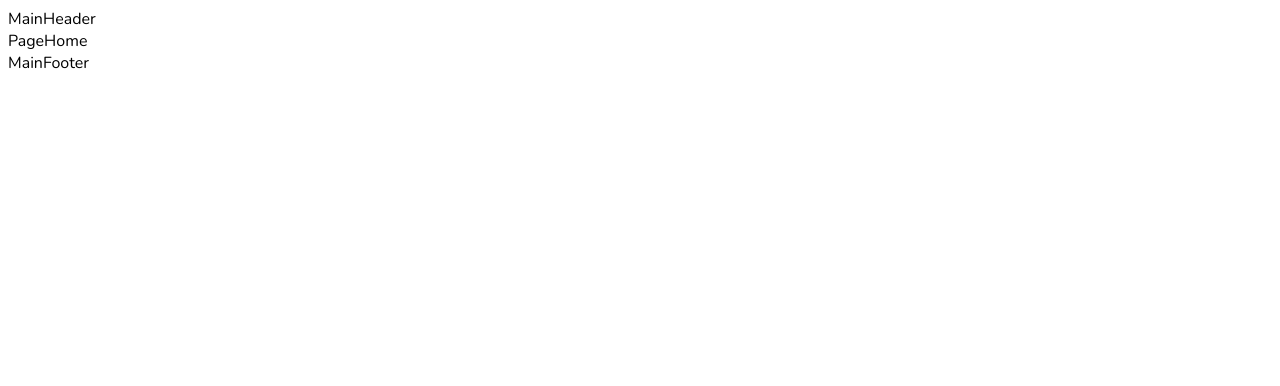
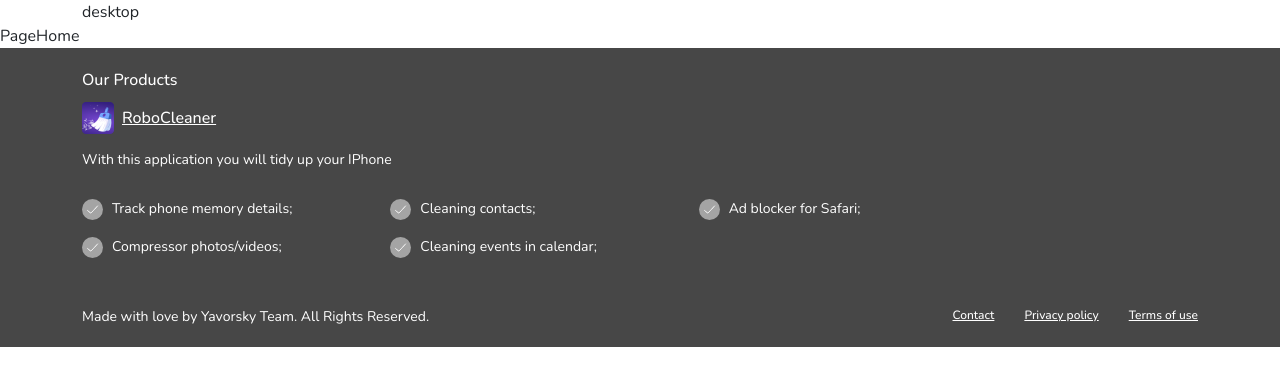
Before and after one commit to Sergiayn/adblocker, a Vue app: page /en in a window 1280 px wide. Shown: the top 386 px of the page. Built offline with nearby package versions, Linux system fonts and the light colour scheme.

Commit message:
add footer

```diff
--- a/public/index.html
+++ b/public/index.html
@@ -8,6 +8,7 @@
     <meta name="description" content="Ad Blocker application for IOS blocks not only pop-ups, but also adult sites, tracking. The list of blocking filters is constantly expanding. So download AdBlocker now and enjoy a quality and useful application with a free period!">
     <meta name="keywords" content="adblocker, adblock, adblock plus, adblock safari, best ad blocker, ad blocker for iphone, adblock mobile, best adblock for safari, adblock plus safari, adblock ios, adblocker for safari, ad blocker app, best adblock 2022, safari best adblock, adblocker app, free ad blocker for iphone, adblocker ios, adblock safari ios, best ios ad blocker, popup ad blocker, best free ad blocker for iphone, adblock plus free, adblocker for iphone, adblock plus iphone">
     <meta name="viewport" content="width=device-width, initial-scale=1, maximum-scale=1">
+    <link href="https://cdn.jsdelivr.net/npm/bootstrap@5.0.2/dist/css/bootstrap.min.css" rel="stylesheet" integrity="sha384-EVSTQN3/azprG1Anm3QDgpJLIm9Nao0Yz1ztcQTwFspd3yD65VohhpuuCOmLASjC" crossorigin="anonymous">
     <link rel="icon" href="<%= BASE_URL %>favicon.ico">
     <!-- Google Tag Manager -->
     <script>(function(w,d,s,l,i){w[l]=w[l]||[];w[l].push({'gtm.start':
--- a/src/components/MainFooter.vue
+++ b/src/components/MainFooter.vue
@@ -1,5 +1,59 @@
 <template>
-  MainFooter
+    <footer>
+        <div class="container">
+            <div class="footer-top">
+                <div class="desc">
+                    <div class="title">{{ $t("footer.title") }}</div>
+                    <a href="https://apps.apple.com/us/app/robocleaner/id1603385704" class="name">RoboCleaner</a>
+                    <div class="brief">{{ $t("footer.brief") }}</div>
+                </div>
+            </div>
+            <div class="footer-middle">
+                <div class="row">
+                    <div class="col-xl-10 col-lg-8 col-md-10 col-sm-12 col-xs-12">
+                        <div class="list">
+                            <ul>
+                                <li>{{ $t("footer.icon_1") }}</li>
+                                <li>{{ $t("footer.icon_2") }}</li>
+                                <li>{{ $t("footer.icon_3") }}</li>
+                                <li>{{ $t("footer.icon_4") }}</li>
+                                <li>{{ $t("footer.icon_5") }}</li>
+                            </ul>
+                        </div>
+                    </div>
+                    <div class="col-xl-2 col-lg-4 col-md-2 col-sm-12 col-xs-12">
+                        <div class="link_app"></div>
+                    </div>
+                </div>
+            </div>
+            <div class="footer-bottom">
+                <div class="row">
+                    <div class="col-xl-6 col-lg-6 col-md-6 col-sm-12">
+                        <div class="copyright">{{ $t("footer.copyright") }}</div>
+                    </div>
+                    <div class="col-xl-6 col-lg-6 col-md-6 col-sm-12">
+                        <ul>
+                            <li>
+                                <router-link :to="{name: 'Contact', params:{locale:$i18n.locale}}">
+                                    {{ $t("menu.contact") }}
+                                </router-link>
+                            </li>
+                            <li>
+                                <router-link :to="{name: 'Privacy', params:{locale:$i18n.locale}}">
+                                    {{ $t("menu.privacy") }}
+                                </router-link>
+                            </li>
+                            <li>
+                                <router-link :to="{name: 'TermsOfUse', params:{locale:$i18n.locale}}">
+                                    {{ $t("menu.terms_of_use") }}
+                                </router-link>
+                            </li>
+                        </ul>
+                    </div>
+                </div>
+            </div>
+        </div>
+    </footer>
 </template>
 
 <script>
@@ -8,6 +62,150 @@ export default {
 }
 </script>
 
-<style scoped>
+<style lang="sass">
+footer
+  background: #474747
+  color: white
+  font-weight: 400
+  font-size: 20px
+  padding: 20px 0 0
+
+.footer-top
+  font-size: 16px
+  padding-bottom: 20px
+
+  .title
+    font-weight: 500
+    padding-bottom: 10px
+
+  .name
+    background-image: url('@/assets/img/bg/logo-robo.png')
+    background-position: left center
+    background-repeat: no-repeat
+    background-size: 32px 32px
+    display: block
+    color: white
+    line-height: 32px
+    min-height: 32px
+    font-weight: 500
+    padding-left: 40px
+    margin-bottom: 15px
+
+  .brief
+    font-size: 14px
+
+.footer-middle
+  font-size: 14px
+  padding-bottom: 40px
+
+  ul
+    display: block
+    margin: 0
+    list-style: none
+    padding: 0
+
+  li
+    background: url('@/assets/img/bg/mark-grey.svg') left center no-repeat
+    background-size: 21px 21px
+    display: inline-block
+    line-height: 30px
+    padding: 4px 0 4px 30px
+    width: 33.3%
+
+.footer-bottom
+  font-size: 14px
+  text-align: center
+  padding-bottom: 20px
+
+  .copyright
+    text-align: left
+
+  ul
+    font-size: 12px
+    font-weight: 500
+    list-style: none
+    margin: 0
+    padding: 0
+    text-align: right
+
+  li
+    display: inline-block
+    padding: 0 15px
+
+    &:last-child
+      padding-right: 0
+
+  a
+    color: white
+
+@media (max-width: 1200px)
+    .footer-middle
+        padding-bottom: 30px
+
+        li
+            width: 50%
+            line-height: 24px
+
+@media (max-width: 992px)
+    .footer-top
+        font-size: 18px
+
+    .footer-middle
+        font-size: 16px
+
+    .footer-bottom
+        .copyright
+            font-size: 12px
+
+        ul
+            font-size: 10px
+
+@media (max-width: 768px)
+    .footer-top
+        font-size: 14px
+
+        .link_app a
+            display: none
+
+    .footer-middle
+        padding-bottom: 20px
+
+        .list
+            padding-bottom: 40px
+
+    .footer-bottom
+        .copyright
+            padding-bottom: 5px
+            text-align: center
+
+        ul
+            text-align: center
+
+@media (max-width: 576px)
+    .footer-top, .footer-middle
+        font-size: 14px
+
+    .footer-top
+        padding-bottom: 15px
+
+        .desc
+            max-width: none
+
+        .title
+            padding-bottom: 5px
+
+    .footer-middle
+        .list
+            padding-bottom: 24px
+
+        li
+            width: 100%
+
+    .footer-bottom
+        li:last-child
+            padding-right: 15px
+
+        .copyright
+            font-size: 10px
 
 </style>
--- a/src/components/MainHeader.vue
+++ b/src/components/MainHeader.vue
@@ -1,13 +1,38 @@
 <template>
-  MainHeader
+  <header>
+      <div class="container">
+          <div v-if="screenWidth > 768" class="header-desktop">desktop</div>
+          <div v-else class="header-mobile">mobile</div>
+      </div>
+  </header>
 </template>
 
 <script>
 export default {
-    name: "MainHeader"
+    name: "MainHeader",
+    data() {
+        return {
+            isOpenMobileMenu: false,
+            screenWidth: 0,
+        };
+    },
+    mounted() {
+        this.updateScreenWidth();
+        this.onScreenResize();
+    },
+    methods: {
+        onScreenResize() {
+            window.addEventListener("resize", () => {
+                this.updateScreenWidth();
+            });
+        },
+        updateScreenWidth() {
+            this.screenWidth = window.innerWidth;
+        }
+    },
 }
 </script>
 
-<style scoped>
+<style scoped lang="sass">
 
 </style>
--- a/src/i18n/en.js
+++ b/src/i18n/en.js
@@ -1,7 +1,16 @@
 const translate = {
     common: {},
     header: {},
-    footer: {},
+    footer: {
+        'title': 'Our Products',
+        'brief': 'With this application you will tidy up your IPhone',
+        'icon_1': 'Track phone memory details;',
+        'icon_2': 'Cleaning contacts;',
+        'icon_3': 'Ad blocker for Safari;',
+        'icon_4': 'Compressor photos/videos;',
+        'icon_5': 'Cleaning events in calendar;',
+        'copyright': 'Made with love by Yavorsky Team. All Rights Reserved.'
+    },
     menu: {
         contact: "Contact",
         home: "Home",
--- a/src/i18n/es.js
+++ b/src/i18n/es.js
@@ -1,7 +1,16 @@
 const translate = {
     common: {},
     header: {},
-    footer: {},
+    footer: {
+        'title': 'Nuestros productos',
+        'brief': 'Con esta aplicación podrás ordenar tu iPhone.',
+        'icon_1': 'Ver detalles de la memoria del teléfono',
+        'icon_2': 'Limpia contactos',
+        'icon_3': 'Limpia fotos/videos',
+        'icon_4': 'Comprime fotos y vídeos',
+        'icon_5': 'Limpia eventos del calendario',
+        'copyright': 'Hecho con amor por el equipo de Yavorsky. Todos los derechos reservados.'
+    },
     menu: {
         contact: "Contacto",
         home: "Hogar",
```
Also changed, not shown: src/assets/img/bg/logo-robo.png (added), src/assets/img/bg/mark-grey.svg (added).
